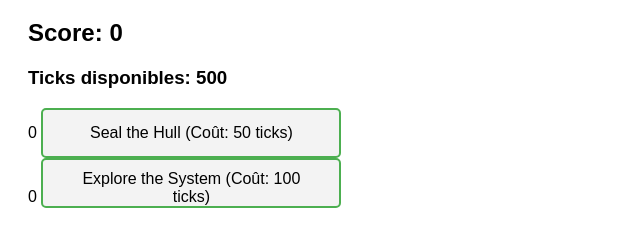
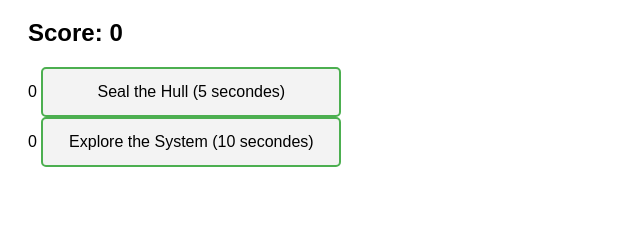
Before and after one commit to seamstress-studio/stellarwhale, a plain HTML site: page index.html in a window 1280 px wide. Shown: the part 127-374 px from the top of the page, without its empty margins (0-640 px from the left). Drawn offline with Linux system fonts and the light colour scheme.

Commit message:
Update index.html

```diff
--- a/index.html
+++ b/index.html
@@ -19,16 +19,15 @@
     <div id="actions" class="page">
         <h1>Actions</h1>
         <h2>Score: <span id="score">0</span></h2>
-        <h3>Ticks disponibles: <span id="tick-count">0</span></h3>
 
         <div>
             <span id="seal-count">0</span>
-            <button id="seal-the-hull" class="action-button">Seal the Hull (Coût: 50 ticks)</button>
+            <button id="seal-the-hull" class="action-button">Seal the Hull (5 secondes)</button>
         </div>
 
         <div>
             <span id="explore-count">0</span>
-            <button id="explore-the-system" class="action-button">Explore the System (Coût: 100 ticks)</button>
+            <button id="explore-the-system" class="action-button">Explore the System (10 secondes)</button>
         </div>
     </div>
 
```
